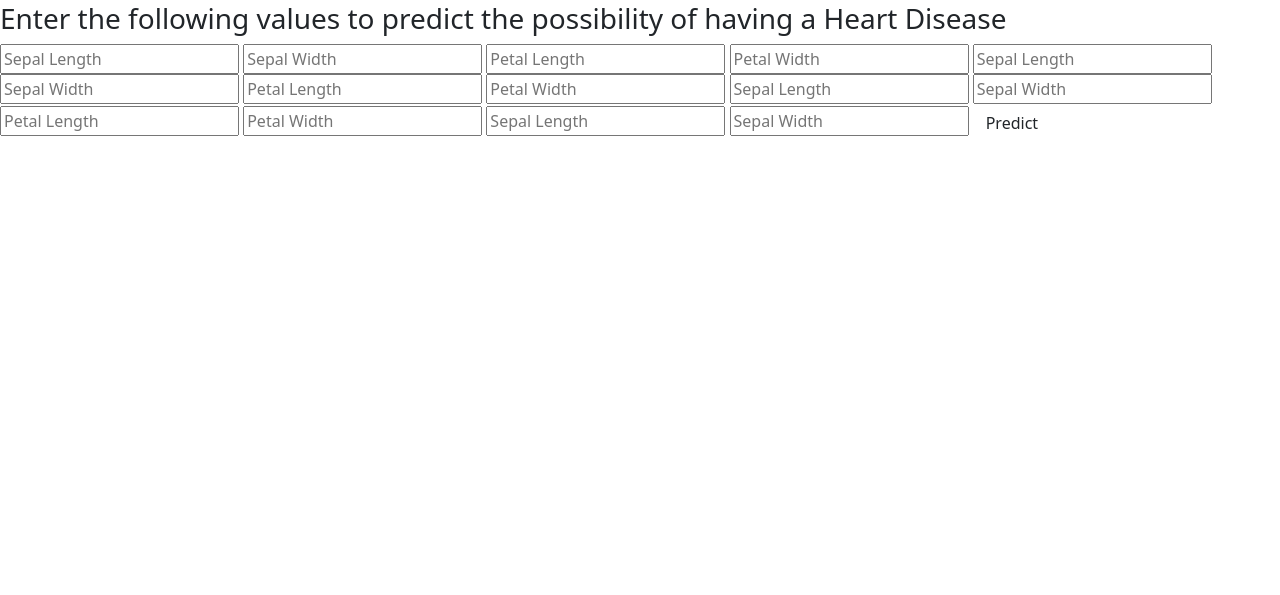
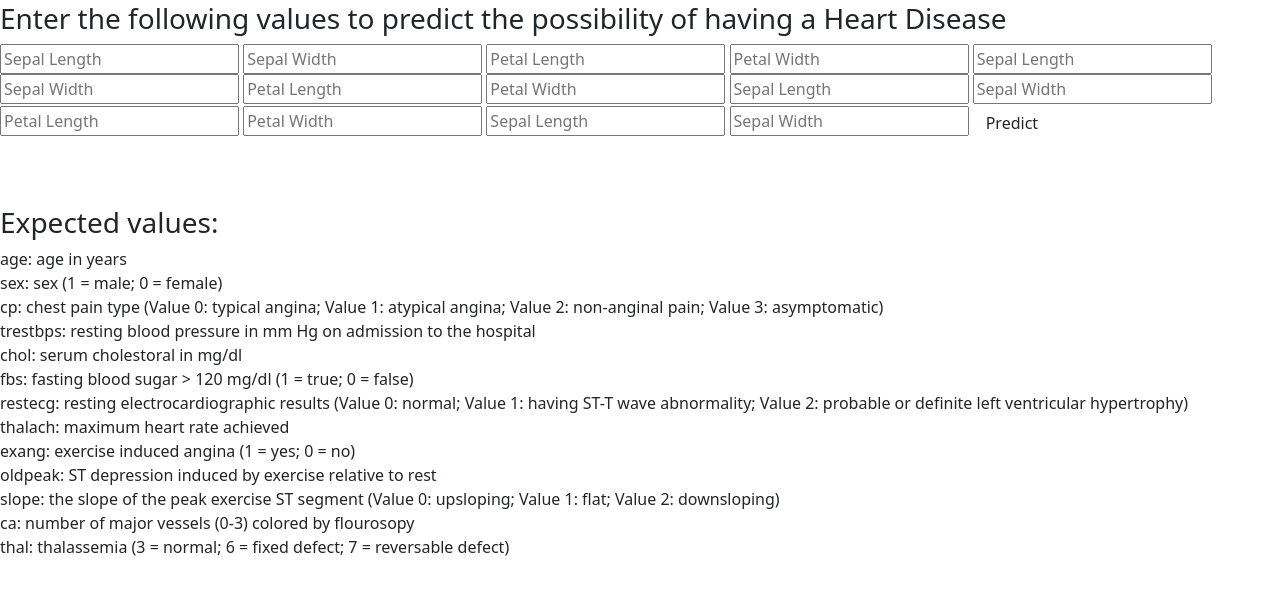
Before and after one commit to radioactivearm/Heart-Disease-ML, a Python web app: template templates/index.html in a window 1280 px wide. Shown: the part 130-725 px from the top of the page. Run offline with Jinja, Linux system fonts and the light colour scheme; the template is opened without the code that fills it, so the values that code supplies are empty.

Commit message:
added expected values

```diff
--- a/templates/index.html
+++ b/templates/index.html
@@ -72,6 +72,24 @@
           <br>
           {{ prediction_text }}
       </div>
+      <div>
+          <p>
+              <h3>Expected values:</h3>
+            age: age in years<br>
+            sex: sex (1 = male; 0 = female)<br>
+            cp: chest pain type (Value 0: typical angina; Value 1: atypical angina; Value 2: non-anginal pain; Value 3: asymptomatic)<br>
+            trestbps: resting blood pressure in mm Hg on admission to the hospital<br>
+            chol: serum cholestoral in mg/dl<br>
+            fbs: fasting blood sugar > 120 mg/dl (1 = true; 0 = false)<br>
+            restecg: resting electrocardiographic results (Value 0: normal; Value 1: having ST-T wave abnormality; Value 2: probable or definite left ventricular hypertrophy)<br>
+            thalach: maximum heart rate achieved<br>
+            exang: exercise induced angina (1 = yes; 0 = no)<br>
+            oldpeak: ST depression induced by exercise relative to rest<br>
+            slope: the slope of the peak exercise ST segment (Value 0: upsloping; Value 1: flat; Value 2: downsloping)<br>
+            ca: number of major vessels (0-3) colored by flourosopy<br>
+            thal: thalassemia (3 = normal; 6 = fixed defect; 7 = reversable defect)<br>
+          </p>
+      </div>
 
 
 
```
